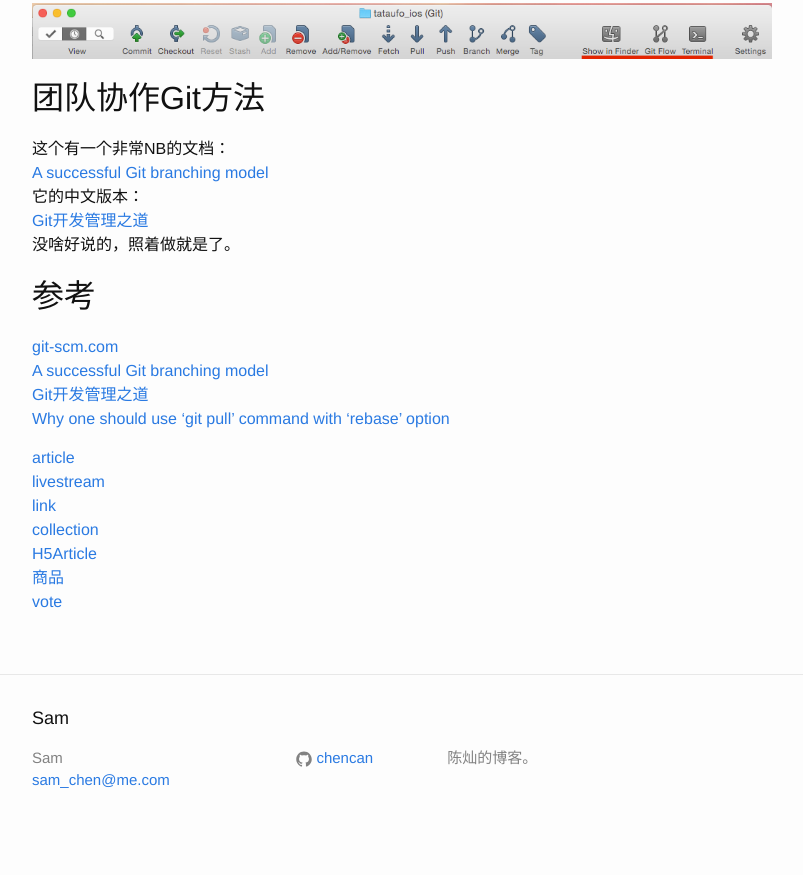
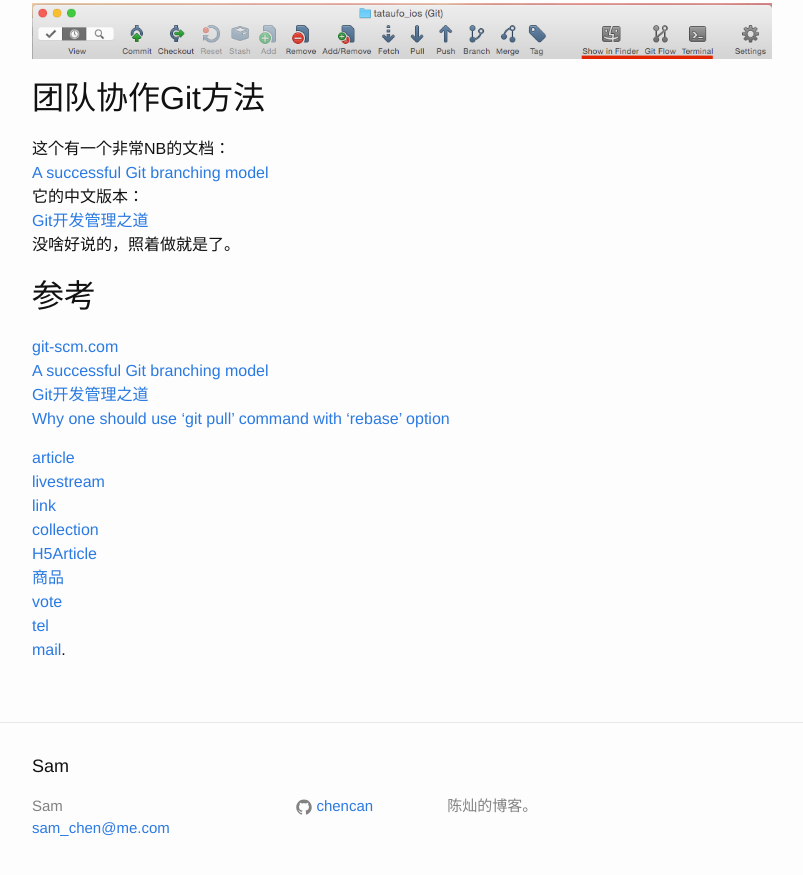
Before and after one commit to chencan/chencan.github.com, a Jekyll site: the page built from _posts/2015-01-19-git.md, in a window 1280 px wide and 900 px high, scrolled down 10260 px. Shown: the top 875 px of the window, without its empty margins (238-1041 px from the left). Built offline with Jekyll 4.4.1, drawn with Linux system fonts in a browser that asks for light colours; before the commit the page ends 11112 px from its top, so only the background shows below that.

Commit message:
Update 2015-01-19-git.md

```diff
--- a/_posts/2015-01-19-git.md
+++ b/_posts/2015-01-19-git.md
@@ -466,3 +466,5 @@
 [H5Article](http://app-test.nextev.com/content/101098)
 [商品](http://app-test.nextev.com/mall/item/24?source=wechatfriend&user_id=(null)&from=singlemessage&isappinstalled=1)
 [vote](http://app-test.nextev.com/content/100788?source=wechatfriend&user_id=(null)&from=singlemessage&isappinstalled=1)
+[tel](tel:10086)
+[mail](mailto:chc871211@gmail.om).
```
